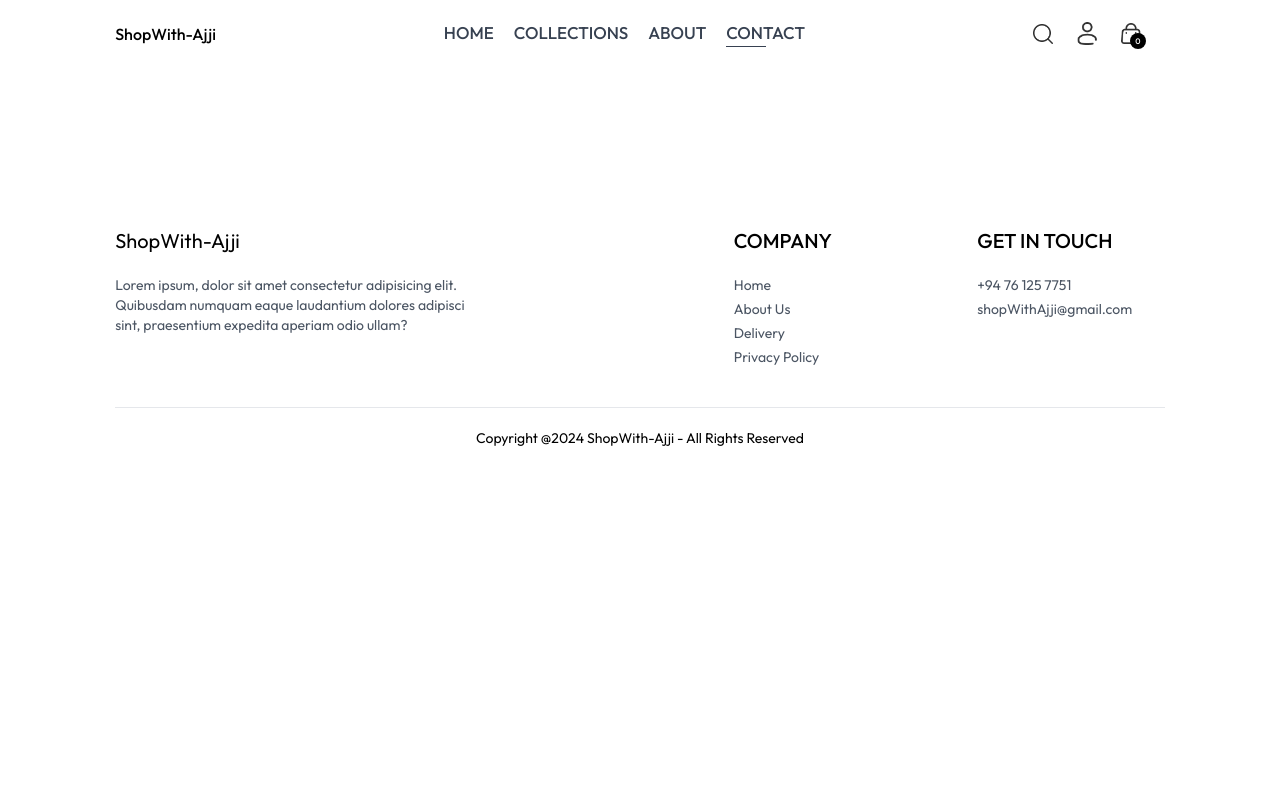
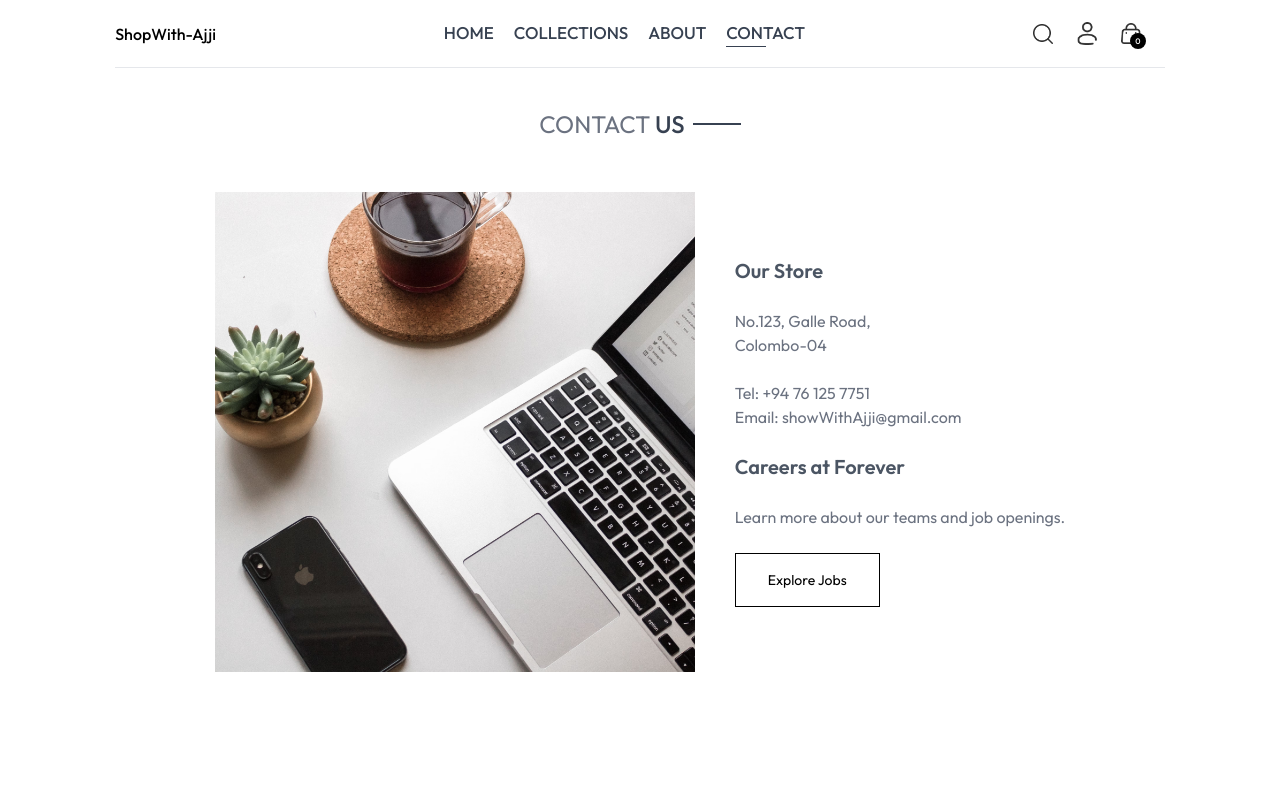
Before and after one commit to asjadahamed77/Shop-with-Ajji, a React (Create React App) app in the folder frontend/: page /contact in a window 1280 px wide. Shown: the top 789 px of the page. Built offline with nearby package versions, Linux system fonts and the light colour scheme.

Commit message:
Completed Contact Page

```diff
--- a/frontend/src/components/Navbar.jsx
+++ b/frontend/src/components/Navbar.jsx
@@ -15,7 +15,7 @@ const {setShowSearch, getCartCount} = useContext(ShopContext)
   return (
     <div className="flex justify-between items-center py-5 font-medium">
       <div>
-        <h1>ShopWith-Ajji</h1>
+        <Link to={'/'}><h1>ShopWith-Ajji</h1></Link>
       </div>
       <ul className="hidden sm:flex gap-5 text-m text-gray-700">
         <li>
--- a/frontend/src/pages/Contact.jsx
+++ b/frontend/src/pages/Contact.jsx
@@ -1,9 +1,25 @@
 import React from 'react'
-
+import Title from '../components/Title'
+import contact_img from '../assets/contact_img.png'
+import NewsletterBox from '../components/NewsletterBox'
 const Contact = () => {
   return (
-    <div>
-
+    <div className=''>
+      <div className='text-center text-2xl pt-10 border-t'>
+        <Title text1={'CONTACT'} text2={"US"} />
+      </div>
+      <div className='my-10 flex flex-col justify-center md:flex-row gap-10 mb-28 '>
+          <img className='w-full md:max-w-[480px]' src={contact_img} alt="contact" />
+          <div className='flex flex-col justify-center items-start gap-6'>
+              <p className='font-semibold text-xl text-gray-600'>Our Store</p>
+              <p className='text-gray-500'>No.123, Galle Road, <br />Colombo-04</p>
+              <p className='text-gray-500'>Tel: +94 76 125 7751 <br />Email: showWithAjji@gmail.com</p>
+              <p className='font-semibold text-xl text-gray-600'>Careers at Forever</p>
+              <p className='text-gray-500'>Learn more about our teams and job openings.</p>
+              <button className='border border-black px-8 py-4 text-sm hover:bg-black hover:text-white transition-all duration-500'>Explore Jobs</button>
+          </div>
+      </div>
+      <NewsletterBox />
     </div>
   )
 }
```
